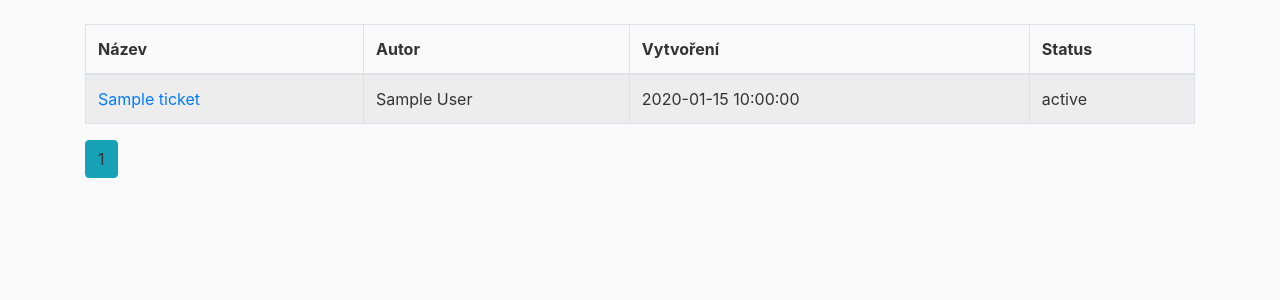
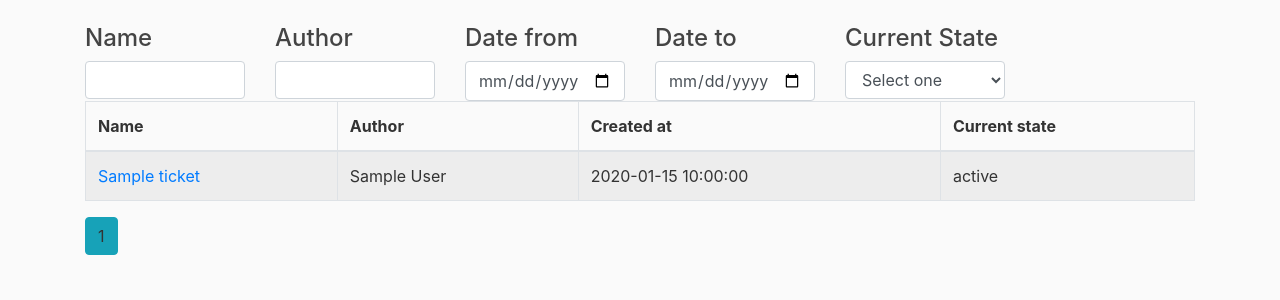
Before and after one commit to xvigo/IIS-project-2022, a Flask app: page /tickets in a window 1280 px wide. Shown: the part 56-356 px from the top of the page. Run offline with Flask 3, Linux system fonts and the light colour scheme; a user stored in the database is signed in; tables that the repository leaves empty hold one stand-in row (values such as "Sample post"); some libraries are stand-ins or nearby versions.

Commit message:
My tickets view and filters
TODO: date filter is not working

```diff
--- /dev/null
+++ b/TownIssues/static/filter.js
@@ -0,0 +1,27 @@
+$(document).ready(function () {
+    var $rows = $('tbody#report tr')
+
+     var $filters = $('.table-filter').on("input", function(){
+       var filterArr = $filters.filter(function(){
+          return this.value
+       }).map(function(){
+          var $el = $(this);
+          var value = $el.is('select') ? $el.find(':selected').text() :$el.val()
+          return {
+            col: $el.data('col'),
+            value: value.toLowerCase()
+          }
+       }).get();
+       if(!filterArr.length){
+         $rows.show()
+       }else{
+         $rows.hide().filter(function(){
+            var $row = $(this)
+            return filterArr.every(function(filterObj, i){
+               var cellText = $row.find('td').eq(filterObj.col).text().toLowerCase();
+              return  cellText.includes(filterObj.value);
+            })
+         }).show()
+       }
+     })
+});
--- a/TownIssues/static/main.css
+++ b/TownIssues/static/main.css
@@ -131,3 +131,7 @@ body {
   width: 100%;
   border-spacing: 0
 }
+
+.row {
+  display: flex;
+}
--- a/TownIssues/templates/layout.html
+++ b/TownIssues/templates/layout.html
@@ -11,6 +11,7 @@
     <link rel="stylesheet" href="https://maxcdn.bootstrapcdn.com/bootstrap/4.0.0/css/bootstrap.min.css" integrity="sha384-Gn5384xqQ1aoWXA+058RXPxPg6fy4IWvTNh0E263XmFcJlSAwiGgFAW/dAiS6JXm" crossorigin="anonymous">
 
     <link rel="stylesheet" type="text/css" href="{{ url_for('static', filename='main.css') }}">
+    <script src="{{ url_for('static', filename='filter.js') }}"></script>
 
     {% if title %}
       <title>Town Issues - {{ title }}</title>
@@ -32,6 +33,7 @@
 
               {% elif current_user.role == 'resident' %}
                 <a class="nav-item nav-link" href="/">Tickets</a>
+                <a class="nav-item nav-link" href="/my_tickets">My Tickets</a>
                 <a class="nav-item nav-link" href="/tickets/add">New Ticket</a>
               {% elif current_user.role == 'manager' %}
 
--- a/TownIssues/templates/tickets_list.html
+++ b/TownIssues/templates/tickets_list.html
@@ -1,15 +1,43 @@
 {% extends "layout.html" %}
 {% block content %}
-    <table id="tickets" class="table table-striped table-bordered table-hover" >
+    <div class="row">
+      <div class="col-md-2">
+        <h4>Name</h4>
+        <input type="text" class="table-filter form-control" id="namefilter" data-col="0">
+      </div>
+      <div class="col-md-2">
+        <h4>Author</h4>
+        <input type="text" class="table-filter form-control" id="authorfilter" data-col="1">
+      </div>
+      <div class="col-md-2">
+          <h4>Date from</h4>
+          <input type="date" class="table-filter form-control" id="datefilterfrom" data-date-split-input="true"  data-col="2">
+      </div>
+      <div class="col-md-2">
+          <h4>Date to</h4>
+          <input type="date"  class="table-filter form-control" id="datefilterto" data-date-split-input="true">
+      </div>
+    <div class="col-md-2">
+          <h4>Current State</h4>
+        <select id="statefilter" name="statefilter" class="table-filter form-control"  data-col="3">
+          <option value="">Select one</option>
+          <option value="1">Accepted</option>
+          <option value="2">Denied</option>
+          <option value="3">In process</option>
+          <option value="4">Finished</option>
+        </select>
+      </div>
+    </div>
+    <table id="tickets" class="table table-striped table-bordered table-hover">
         <thead>
             <tr>
-                <th>Název</th>
-                <th>Autor</th>
-                <th>Vytvoření</th>
-                <th>Status</th>
+                <th scope="col">Name</th>
+                <th scope="col">Author</th>
+                <th scope="col">Created at</th>
+                <th scope="col">Current state</th>
             </tr>
         </thead>
-        <tbody>
+        <tbody id="report">
         {% for ticket in tickets.items %}
             <tr>
                 <td><a href="{{ url_for('tickets.ticket_detail', ticket_id=ticket.id) }}">{{ ticket.title }}</a></td>
--- a/TownIssues/tickets/routes.py
+++ b/TownIssues/tickets/routes.py
@@ -85,6 +85,16 @@ def tickets_list():
     return render_template('tickets_list.html', tickets=tickets)
 
 
+@tickets.route("/my_tickets")
+@login_required
+def my_tickets_list():
+    check_permissions(banned_roles=['technician'])
+    page = request.args.get('page', 1, type=int)
+    tickets = Ticket.query.filter(Ticket.author == current_user.resident).order_by(Ticket.created_at.desc()).paginate(page=page, per_page=50)
+    return render_template('tickets_list.html', tickets=tickets)
+
+
+
 @tickets.route("/delete_ticket_comment/<int:comment_id>", methods=['POST'])
 @login_required
 def delete_comment(comment_id):
```
Also changed, not shown: TownIssues/templates/my_tickets.html (added, +35 -0 lines).
